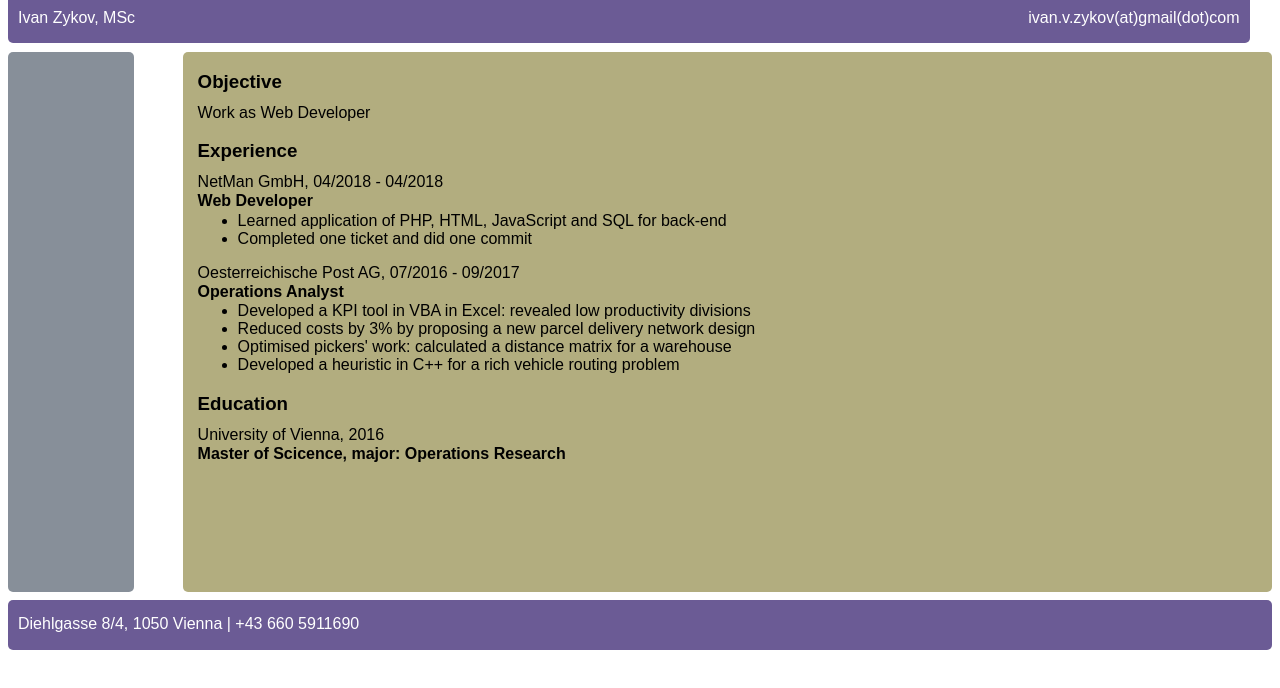
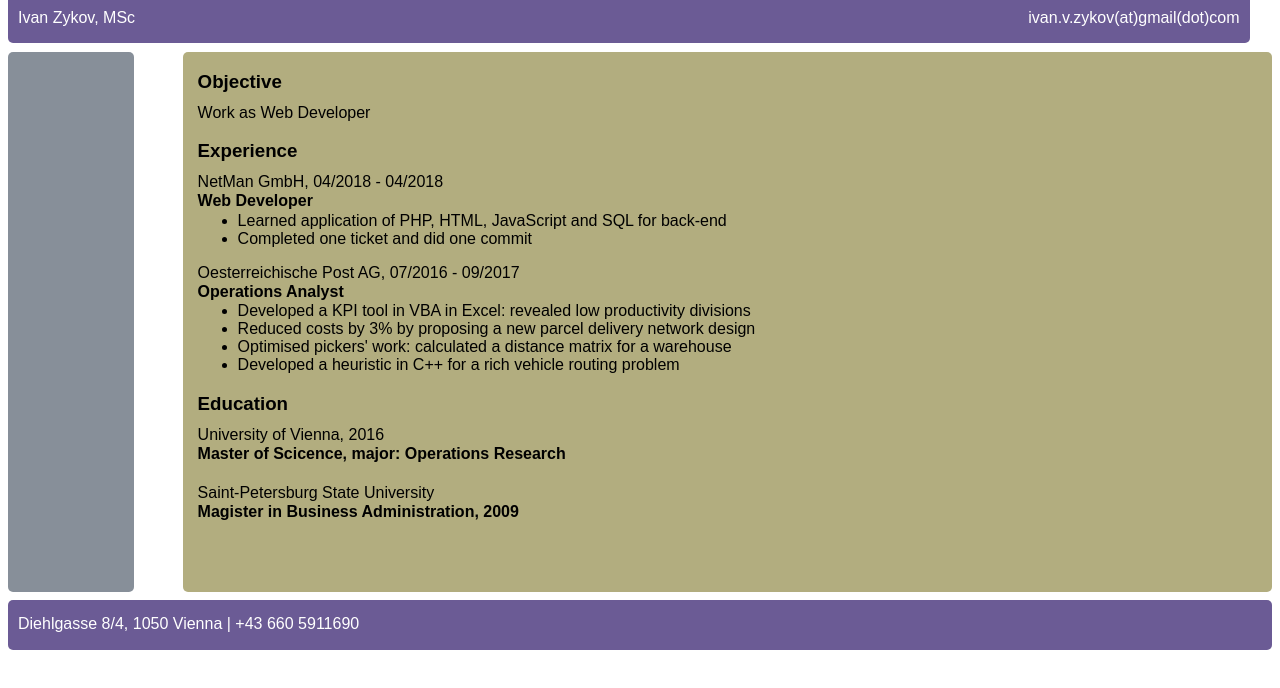
Before and after one commit to IvanZet/my-resume, a plain HTML site: page index.html in a window 1280 px wide. Drawn offline with Linux system fonts and the light colour scheme.

Commit message:
Added uni SPB
Added second uni SPBSU right after Uni Wien

```diff
--- a/index.html
+++ b/index.html
@@ -31,6 +31,8 @@
             <h3>Education</h3>
             <p>University of Vienna, 2016</p>
             <h4>Master of Scicence, major: Operations Research</h4>
+            <p>Saint-Petersburg State University</p>
+            <h4>Magister in Business Administration, 2009</h4>
 	    </div>
 	    <div id="footer">
 	        <p>Diehlgasse 8/4, 1050 Vienna | +43 660 5911690</p>
```
